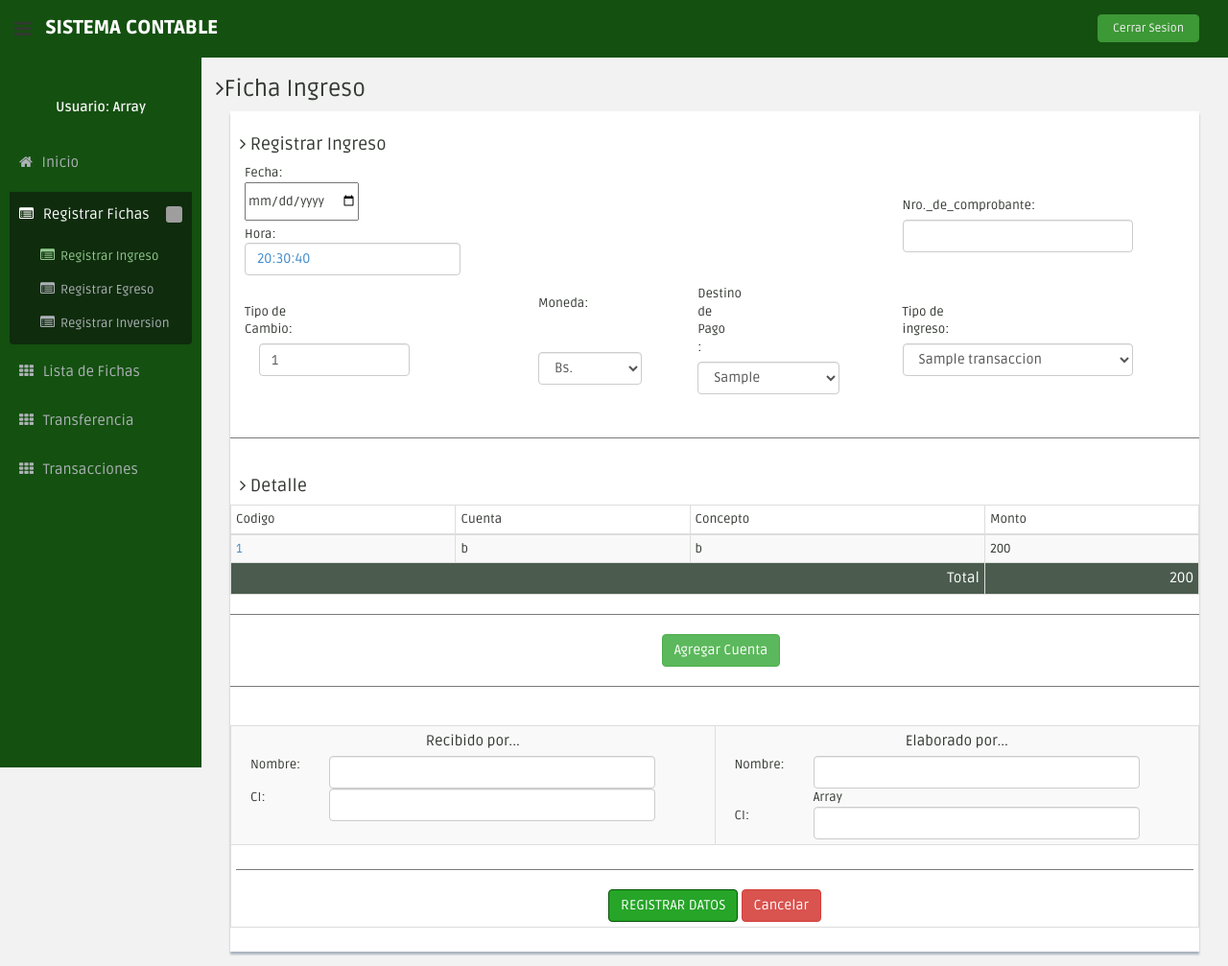
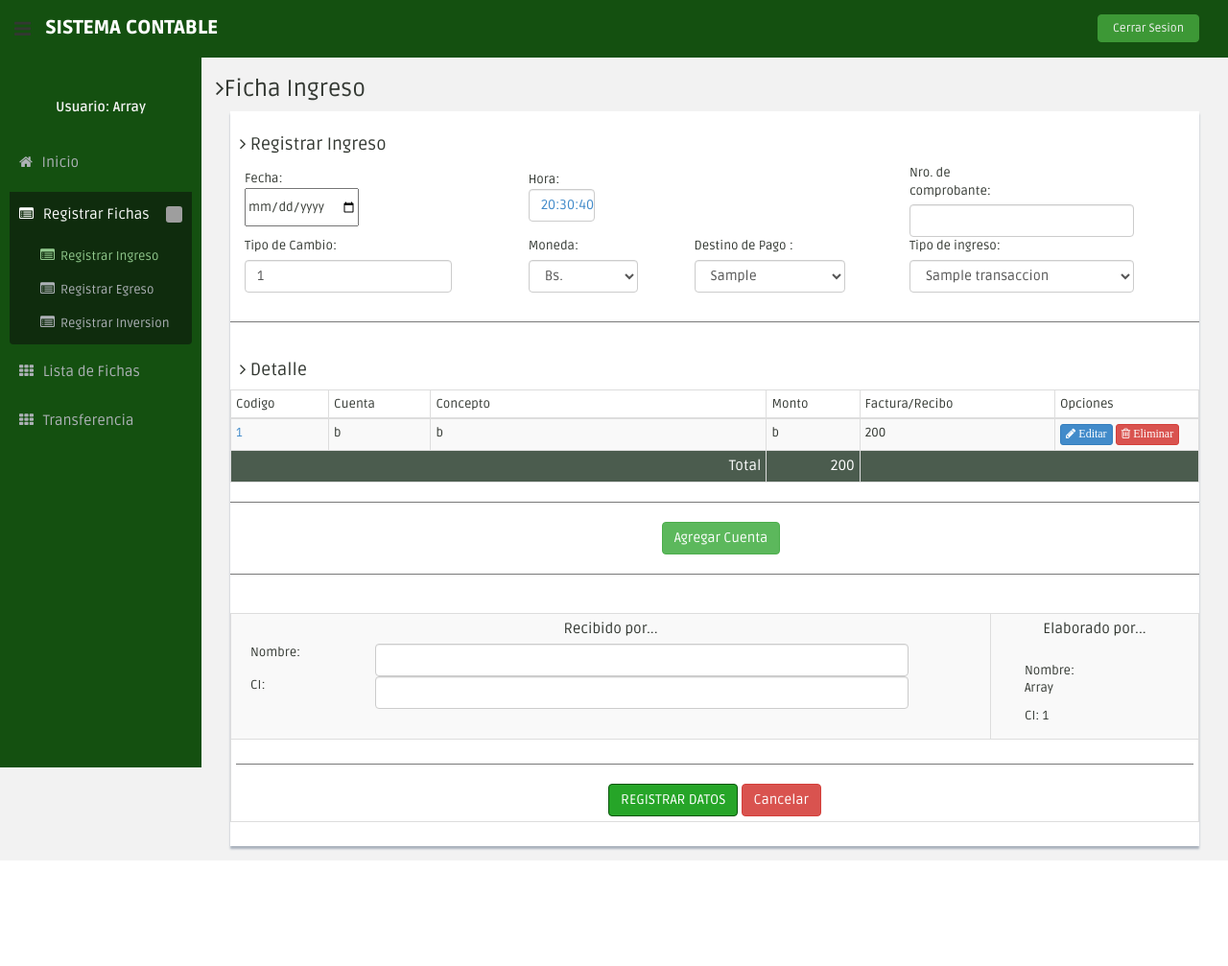
Before and after one commit to wenguz/contaphp, a PHP site: page /registrar_ingreso.php in a window 1280 px wide. Shown: the whole page at 96% size. After the commit the page ends 897 px from the top, so only its background shows below. Run offline with PHP 8.4, Linux system fonts and the light colour scheme; the visitor is signed in with stand-in values (Sample User, id 1); tables that the repository leaves empty hold one stand-in row (values such as "Sample post"); grey boxes are pictures that could not be loaded.

Commit message:
Coneccion BDD Tabla Ficha con Ficha ingreso

```diff
--- a/agregar_cargo.php
+++ b/agregar_cargo.php
@@ -1,4 +1,4 @@
-<?php
+in<?php
 session_start();
 //manejamos en sesion el nombre del usuario que se ha logeado
 if (!isset($_SESSION["usuario"])){
--- a/registrar_ingreso.php
+++ b/registrar_ingreso.php
@@ -105,12 +105,7 @@
                   <span>Transferencia</span>
               </a>
           </li>
-          <li class="sub-menu">
-              <a href="transaccion.php" >
-                  <i class="fa fa-th"></i>
-                  <span>Transacciones</span>
-              </a>
-          </li>
+
     </ul>
 </div>
       </aside>
@@ -134,7 +129,11 @@
                             <label class="col-sm-3 col-sm-3 control-label"  >Fecha:&emsp;
                                 <input type="date" name="fecha" placeholder="YYYY-MM-DD" class="form-input"/>
                             </label>
-                            <div class="col-sm-10">
+
+                          </div>
+                        </td>
+                        <td colspan="2">
+                          <div class="col-sm-3 col-sm-3 control-label">
                               Hora:
                                 <p type="time" class="form-control"   ><a><?php
                                   $time = time();
@@ -142,15 +141,12 @@
                                     ?></a></p>
 
                             </div>
-                          </div>
-                        </td>
-                        <td colspan="2">
                         </td>
                         <td>
                           <div class="form-group">
-                            <label class="col-sm-4 col-sm-4 control-label">Nro._de_comprobante:&emsp; </label>
+                            <label class="col-sm-4 col-sm-4 control-label">Nro. de comprobante:&emsp; </label>
                             <div class="col-sm-10">
-                                <input type="text" class="form-control">
+                                <input type="number" name ="numero_partida_ficha" class="form-control">
                             </div>
                           </div>
                         </td>
@@ -158,8 +154,7 @@
                       <tr>
                         <td>
                           <div class="form-group">
-                            <label class="col-sm-3 col-sm-3 control-label">Tipo de Cambio:&emsp; </label>
-                            <div class="col-sm-10">
+                            <label class="col-sm-10">Tipo de Cambio:&emsp; </label>
                             <div class="col-sm-10">
                                 <p>
 
@@ -171,19 +166,18 @@
                                             {
                                               $iden = trim($row[0]);
                                             }
-                                    echo '<input type="number"  class="form-control" name="cambio" value="'.$iden.'"> </option>';
+                                          echo '<input type="number"  class="form-control" name="cambio" value="'.$iden.'"> </input> ';
                                       ?>
-                                  </input>
+
                                 </p>
-                              </div>
                               </div>
                             </div>
                         </td>
                         <td>
                           <div class="form-group">
-                              <label class="col-sm-2 col-sm-2 control-label">Moneda:   &emsp; </label>
+                              <label class="col-sm-10">Moneda:   &emsp; </label>
                               <div class="col-sm-10">
-                                <p><br>
+                                <p>
                                   <select class="form-control" name="cargo">
                                         <option>Bs.</option>
                                        <option>$us.</option>
@@ -194,7 +188,7 @@
                         </td>
                         <td>
                           <div class="form-group">
-                              <label class="col-sm-4 col-sm-4 control-label" >Destino de Pago :&emsp; </label>
+                              <label class="col-sm-10" >Destino de Pago :&emsp; </label>
 
                               <div class="col-sm-10">
                                 <p>
@@ -216,7 +210,7 @@
                         </td>
                         <td>
                           <div class="form-group">
-                            <label class="col-sm-4 col-sm-4 control-label">Tipo de ingreso:&emsp; </label>
+                            <label class="col-sm-10">Tipo de ingreso:&emsp; </label>
                             <div class="col-sm-10">
                                 <p>
                                   <select class="form-control" name="trans">
@@ -235,13 +229,7 @@
                           </div>
                         </td>
                       </tr>
-                      <tr>
-                        <td colspan="4">
-                          <div class="form-group">
 
-                          </div>
-                        </td>
-                      </tr>
                     </table>
                     <table class="table table-bordered table-striped table-condensed">
                       <hr>
@@ -252,16 +240,18 @@
                               <thead >
                               <tr>
                                   <td>Codigo</th>
-                                  <td class="hidden-phone"> Cuenta
-                                  </th>
-                                  <td> Concepto</th>
+                                  <td class="hidden-phone"> Cuenta</th>
+                                  <td width="350px"> Concepto</th>
                                   <td> Monto</th>
+                                  <td> Factura/Recibo</th>
+                                  <td width="150px"> Opciones</th>
                               </tr>
                               </thead>
                               <tfoot >
                                 <tr>
                                   <td colspan="3">Total</th>
                                   <td> 200</th>
+                                    <td colspan="2">  </th>
                                 </tr>
 
                               </tfoot>
@@ -271,7 +261,12 @@
                                   <td><a href="">1</a></td>
                                   <td class="hidden-phone">b</td>
                                   <td>b</td>
+                                  <td>b</td>
                                   <td>200</td>
+                                  <td>
+                                      <button class="btn btn-primary btn-xs"><i class="fa fa-pencil">  Editar</i></button>
+                                      <button class="btn btn-danger btn-xs"><i class="fa fa-trash-o ">  Eliminar</i></button>
+                                  </td>
                               </tr>
                               </tbody>
                           </table>
@@ -339,11 +334,11 @@
 
                                   <label class="col-sm-2 col-sm-2 control-label">Nombre:&emsp; </label>
                                   <div class="col-sm-9">
-                                      <input type="text" class="form-control">
+                                      <input type="text" name="p_nom" class="form-control">
                                   </div>
                                   <label class="col-sm-2 col-sm-2 control-label">CI:&emsp; </label>
                                   <div class="col-sm-9">
-                                      <input type="text" class="form-control">
+                                      <input type="text" name="p_ci" class="form-control">
                                   </div>
                                 </div>
                               </td>
@@ -353,20 +348,28 @@
                                   <center>
                                   <label style="font-size: 15px;">Elaborado por...</label></center>
 
-                                  <label class="col-sm-2 col-sm-2 control-label">Nombre:&emsp; </label>
+
                                   <div class="col-sm-9">
-                                      <input type="text" class="form-control">
+
                                        <?php
                                        $user= $_SESSION["usuario"];
+                                        $con = mysqli_connect('localhost', 'root', '', 'contabilidad');
+                                           $cod=mysqli_query($con,"SELECT   ci_usuario FROM usuario WHERE nombre_usuario='$user' LIMIT 1");
 
-                                            echo $user;
+                                          if ($row = mysqli_fetch_row($cod))
+                                            {
+                                              $iden = trim($row[0]);
+                                            }
+
+                                             echo "
+                                             <Br><p class='col-sm-10' >Nombre:    $user</p>
+                                             <br>
+                                              <p  class='col-sm-10'>CI:     $iden</p>
+                                             ";
 
                                           ?>
                                   </div>
-                                  <label class="col-sm-2 col-sm-2 control-label">CI:&emsp; </label>
-                                  <div class="col-sm-9">
-                                      <input type="text" class="form-control">
-                                  </div>
+
                                 </div>
                               </td>
                             </tr>
@@ -384,12 +387,9 @@
                            if(isset($_POST['registrar_datos']))
                         {
 
-                         $fechai ="";
-                         $id_entidad="";
-                         $pago="";
                          include('conexion.php');
 
-                            if($_POST['fecha'] == '' or  $_POST['pago'] == ''or $_POST['trans'] == '' or $_POST['cambio']== '' or$_POST['cuenta']== '')
+                            if($_POST['fecha'] == '' or  $_POST['pago'] == ''or $_POST['trans'] == '' or $_POST['cambio']== '' or$_POST['cuenta']== '' or $_POST['numero_partida_ficha']=='')
                             {
                                 echo 'Por favor llene todos los campos.';
                             }
@@ -406,19 +406,49 @@
                           $trans =$_POST["trans"] ;
                           $cambio =$_POST["cambio"] ;
                           $cuenta =$_POST["cuenta"] ;
+                          $partida=$_POST["numero_partida_ficha"];
+                          $p_nom=$_POST["p_nom"];
+                          $p_ci=$_POST["p_ci"];
+                           $cod1=mysqli_query($con,"SELECT   id_persona FROM persona WHERE ci_persona='$p_ci' LIMIT 1");
+
+                                          if ($row1 = mysqli_fetch_row($cod1))
+                                            {
+                                              $id_persona = trim($row1[0]);
+                                            }
+                                            else {
+                                              $cod2=mysqli_query($con,"SELECT   MAX(id_persona) FROM persona");
+                                              if ($row2 = mysqli_fetch_row($cod2))
+                                                {
+                                                  $id = trim($row2[0]);
+                                                }
+                                                $id_persona = $id+1;
+                                              $sq2= "INSERT INTO persona(id_persona,nombre_persona,ci_persona,descripcion_persona)
+                                                    VALUES ('$id_persona','$p_nom','$p_ci','');";
+                                              mysqli_query($con,$sq2)  ;
+                                            }
+
+                           $cod=mysqli_query($con,"SELECT   id_tipo_cambio FROM tipo_cambio WHERE monto='$cambio' LIMIT 1");
+
+                                          if ($row = mysqli_fetch_row($cod))
+                                            {
+                                              $id_cambio = trim($row[0]);
+                                            }
+
+
                            $time = time();
                            $hora= date("H:i:s", $time);
-                          // echo date("d-m-Y (H:i:s)", $time);
-                             echo 'entro';
-                          $sqenti = "INSERT INTO ficha(id_ficha, numero_partida_ficha, fecha_ficha, tiempo_ficha, total_ficha, total_debe_ficha, total_haber_ficha, id_tipo_transaccion, id_tipo_cambio, id_tipo_pago, id_persona)
-                          VALUES ($id_entidad,'$id_entidad','$fechai','$hora',2,1,1,'$trans','$cambio','$pago',100);";
+                           $sq= "INSERT INTO ficha(id_ficha, numero_partida_ficha, fecha_ficha, tiempo_ficha, total_ficha, total_debe_ficha, total_haber_ficha, id_tipo_transaccion, id_tipo_cambio, id_tipo_pago, id_persona)
+                          VALUES ('$id_entidad','$partida','$fechai','$hora','0','0','0','$trans','$id_cambio','$pago','$id_persona')";
+                            mysqli_query($con,$sq)  ;
+                           $msg = 'Cargo agregado correctamente'.'entro:'.'10'.$partida.$fechai.$hora.'2'.'1'.'1'.$trans.$id_cambio.$pago.$id_persona ;
+                            print "<script>alert('$msg'); window.location='registrar_ingreso.php';</script>";
 
-                                    mysqli_query($con,$sqenti);
-
-                                    $mensaje = "ENTRO ENTIDAD".$sqenti."-------";
-                                    print "<script>alert('$mensaje');</script>";
 
                              }  }
+                             if(isset($_POST['cancelar']))
+                        {
+                          print "<script> window.location='registrar_ingreso.php';</script>";
+                        }
                          ?>
                             </form>
                           </table>
```
Also changed, not shown: lista_ficha.php (+2 -7 lines), registrar_egreso.php (+16 -6 lines), registrar_inversion.php (+2 -21 lines), transferencia.php (+10 -19 lines). Lines whose indentation alone changed are shown as unchanged.
